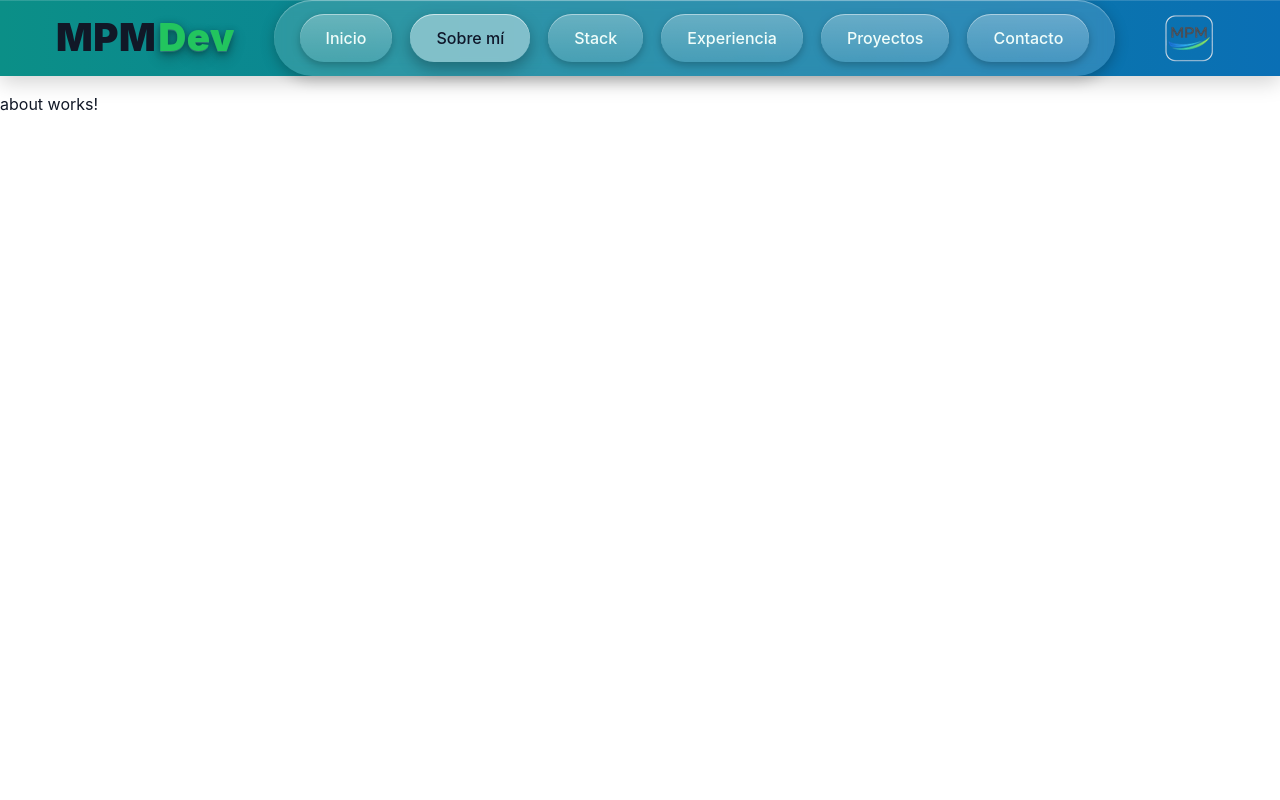
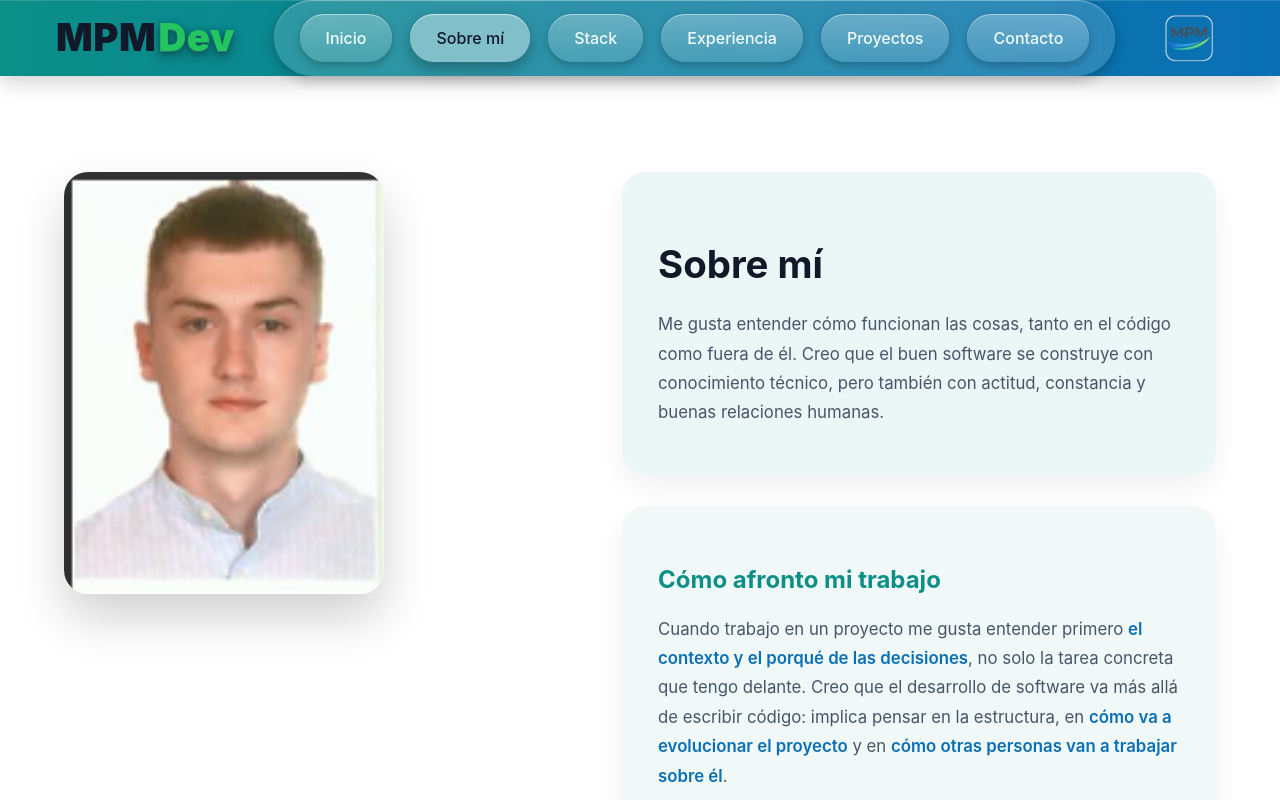
Before and after one commit to MarcosPequeMarban/mpequedev, an Angular app: page /about in a window 1280 px wide. Shown: the top 800 px of the page. Built offline with nearby package versions, Linux system fonts and the light colour scheme.

Commit message:
sobre mi
sobre mi todavia a retocar

```diff
--- a/src/app/pages/about/about.css
+++ b/src/app/pages/about/about.css
@@ -1,3 +1,128 @@
-:host {
-  display: block;
+/* =================================================
+   ABOUT
+   ================================================= */
+
+.about {
+  padding: 96px 0;
+  background: #ffffff;
 }
+
+.about-layout {
+  display: grid;
+  grid-template-columns: 0.9fr 1.1fr;
+  gap: 72px;
+  align-items: flex-start;
+}
+
+/* FOTO */
+
+.about-photo {
+  position: sticky;
+  top: 120px;
+}
+
+.about-photo img {
+  width: 100%;
+  max-width: 320px;
+  border-radius: 24px;
+
+  box-shadow:
+    0 24px 48px rgba(0, 0, 0, 0.18);
+}
+
+/* CONTENIDO */
+
+.about-content {
+  display: flex;
+  flex-direction: column;
+  gap: 32px;
+}
+
+/* CARD BASE */
+
+.about-card {
+  background: rgba(11, 143, 135, 0.06);
+  border-radius: 24px;
+
+  padding: 32px 36px;
+
+  box-shadow:
+    0 12px 28px rgba(0, 0, 0, 0.06);
+}
+
+/* INTRO CARD */
+
+.about-card.intro {
+  background: rgba(11, 143, 135, 0.08);
+}
+
+.about-card h2 {
+  font-size: 2.4rem;
+  margin-bottom: 16px;
+  color: #111827;
+}
+
+.about-lead {
+  font-size: 1.2rem;
+  line-height: 1.7;
+  color: #374151;
+}
+
+/* SECCIONES */
+
+.about-card h3 {
+  font-size: 1.5rem;
+  margin-bottom: 16px;
+  color: #0b8f87;
+}
+
+.about-card p {
+  font-size: 1.05rem;
+  line-height: 1.75;
+  color: #475569;
+  margin-bottom: 14px;
+}
+
+.about-card p strong {
+  color: #0a6fb5;
+  font-weight: 600;
+}
+
+/* =================================================
+   RESPONSIVE
+   ================================================= */
+
+@media (max-width: 1024px) {
+  .about-layout {
+    grid-template-columns: 1fr;
+    gap: 56px;
+  }
+
+  .about-photo {
+    position: relative;
+    top: auto;
+    text-align: center;
+  }
+
+  .about-photo img {
+    margin: 0 auto;
+  }
+}
+
+@media (max-width: 600px) {
+  .about {
+    padding: 64px 0;
+  }
+
+  .about-card {
+    padding: 24px;
+  }
+
+  .about-card h2 {
+    font-size: 2rem;
+  }
+
+  .about-card h3 {
+    font-size: 1.35rem;
+  }
+}
--- /dev/null
+++ b/src/app/pages/about/about.html
@@ -0,0 +1,96 @@
+<section class="about">
+  <div class="container about-layout">
+
+    <!-- FOTO -->
+    <div class="about-photo">
+      <img src="branding/FotoCurriculum.png" alt="Marcos Peque" />
+    </div>
+
+    <!-- CONTENIDO -->
+    <div class="about-content">
+
+      <!-- INTRO -->
+      <div class="about-card intro">
+        <h2>Sobre mí</h2>
+        <p class="about-lead">
+          Me gusta entender cómo funcionan las cosas, tanto en el código
+          como fuera de él. Creo que el buen software se construye con
+          conocimiento técnico, pero también con actitud, constancia y
+          buenas relaciones humanas.
+        </p>
+      </div>
+
+      <!-- CARD 1 -->
+      <div class="about-card">
+        <h3>Cómo afronto mi trabajo</h3>
+        <p>
+          Cuando trabajo en un proyecto me gusta entender primero
+          <strong>el contexto y el porqué de las decisiones</strong>,
+          no solo la tarea concreta que tengo delante. Creo que el
+          desarrollo de software va más allá de escribir código:
+          implica pensar en la estructura, en
+          <strong>cómo va a evolucionar el proyecto</strong> y en
+          <strong>cómo otras personas van a trabajar sobre él</strong>.
+        </p>
+
+        <p>
+          Suelo priorizar
+          <strong>soluciones claras y bien organizadas</strong>,
+          incluso si eso implica dedicar más tiempo a analizar o
+          refactorizar. Me siento cómodo moviéndome entre distintas
+          partes del sistema y adaptándome a lo que el proyecto
+          necesita en cada momento, siempre con la idea de
+          <strong>aportar coherencia y facilitar el trabajo en equipo</strong>.
+        </p>
+      </div>
+
+      <!-- CARD 2 -->
+      <div class="about-card">
+        <h3>Disciplina, constancia y equipo</h3>
+        <p>
+          El deporte forma parte de mi rutina diaria. Practico fútbol, voy al
+          gimnasio y entreno boxeo, actividades que me han enseñado la
+          importancia de la disciplina, el esfuerzo constante y el trabajo
+          en equipo.
+        </p>
+        <p>
+          Estas mismas ideas las aplico en el ámbito profesional: implicarme
+          en lo que hago, mantener la constancia y aportar siempre una buena
+          actitud al grupo.
+        </p>
+      </div>
+
+      <!-- CARD 3 -->
+      <div class="about-card">
+        <h3>Comunicación y trabajo en equipo</h3>
+        <p>
+          Me interesan las personas y cómo piensan. Por eso dedico tiempo a
+          aprender sobre psicología, comunicación y empatía, aspectos que
+          considero clave para trabajar bien en equipo y crear entornos de
+          trabajo sanos.
+        </p>
+        <p>
+          Aunque al principio pueda parecer más reservado, me gusta generar
+          buen ambiente, hacer piña con el equipo y aportar cercanía y humor
+          cuando la confianza lo permite.
+        </p>
+      </div>
+
+      <!-- CARD 4 -->
+      <div class="about-card">
+        <h3>Aprender como forma de avanzar</h3>
+        <p>
+          Disfruto leyendo y formándome de manera constante, tanto en el
+          ámbito del desarrollo de software como en otras áreas como los
+          <strong>idiomas</strong> o las <strong>finanzas</strong>.
+        </p>
+        <p>
+          Busco un entorno profesional en el que pueda seguir creciendo,
+          aportar lo que sé y aprender a través de proyectos reales y retos
+          técnicos.
+        </p>
+      </div>
+
+    </div>
+  </div>
+</section>
--- a/src/app/pages/about/about.ts
+++ b/src/app/pages/about/about.ts
@@ -1,10 +1,12 @@
+import { CommonModule } from '@angular/common';
 import { ChangeDetectionStrategy, Component } from '@angular/core';
 
 @Component({
-  selector: 'app-about',
-  imports: [],
-  template: `<p>about works!</p>`,
-  styleUrl: './about.css',
+  selector: 'home',
+  standalone: true,
+  imports: [CommonModule],
+  templateUrl: './about.html',
+  styleUrls: ['./about.css'],
   changeDetection: ChangeDetectionStrategy.OnPush,
 })
-export class About { }
+export class About {}
```
